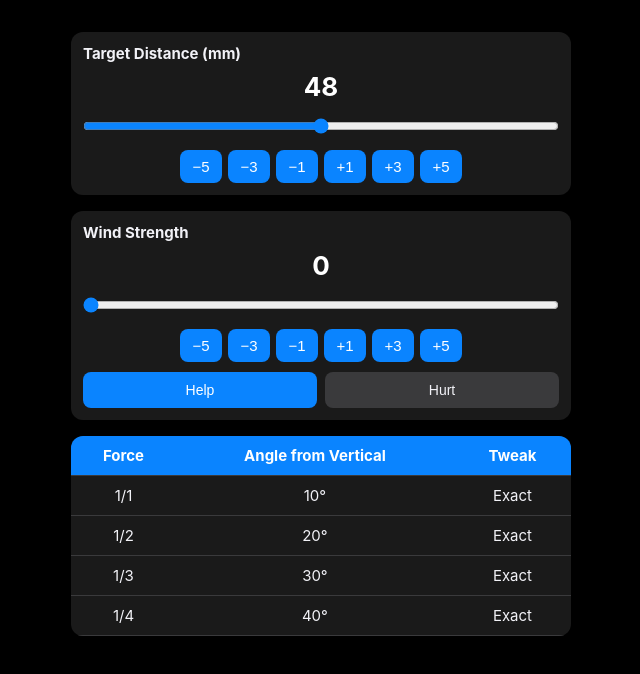
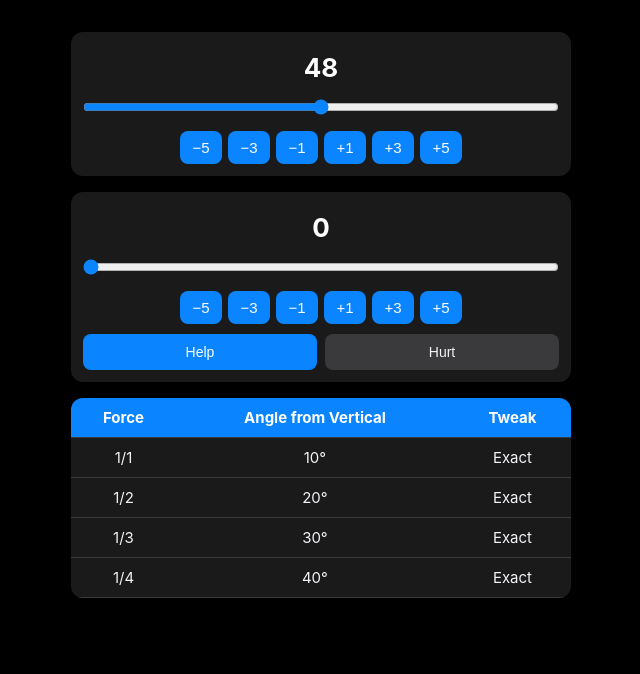
Before and after one commit to jmxiiu/crazy-tank-public, a plain HTML site: page index.html in a window 1280 px wide. Shown: the whole page, without its empty margins (319-959 px from the left). Drawn offline with Linux system fonts and the light colour scheme.

Commit message:
Remove distance and wind strength labels to save space

```diff
--- a/index.html
+++ b/index.html
@@ -7,7 +7,6 @@
 <style>
 body { font-family: -apple-system, BlinkMacSystemFont, "Segoe UI", Roboto, sans-serif; padding: 16px; max-width: 500px; margin: auto; background: #000000; color: #f2f2f7; touch-action: manipulation; }
 .input-group { margin: 16px 0; background: #1a1a1a; padding: 12px; border-radius: 12px; box-shadow: 0 2px 6px rgba(0,0,0,0.3); }
-label { display: block; font-weight: bold; margin-bottom: 6px; font-size: 15px; color: #f2f2f7; }
 .value { font-size: 26px; font-weight: bold; text-align: center; margin: 8px 0; color: #ffffff; }
 .buttons { display: flex; justify-content: center; gap: 6px; flex-wrap: wrap; margin-top: 8px; }
 button { font-size: 15px; padding: 8px 10px; border: none; border-radius: 8px; background: #0a84ff; color: white; cursor: pointer; min-width: 42px; touch-action: manipulation; }
@@ -23,7 +22,6 @@ th { background: #0a84ff; color: white; }
 </head>
 <body>
 <div class="input-group">
-  <label>Target Distance (mm)</label>
   <div class="value" id="targetDisplay">48</div>
   <input type="range" id="targetSlider" min="0" max="96" value="48" oninput="setTarget(this.value)">
   <div class="buttons">
@@ -37,7 +35,6 @@ th { background: #0a84ff; color: white; }
 </div>
 
 <div class="input-group">
-  <label>Wind Strength</label>
   <div class="value" id="windDisplay">0</div>
   <input type="range" id="windSlider" min="0" max="21" value="0" oninput="setWind(this.value)">
   <div class="buttons">
@@ -115,7 +112,7 @@ function calculate() {
   forces.forEach(f => {
     const precise = 90 - (units * f.dpu) + signedWind;
     const integer = Math.floor(precise);
-    const fromVertical = 90 - integer;  // 90 becomes 0, 80 becomes 10, etc.
+    const fromVertical = 90 - integer;
     const tweak = Math.abs(precise - integer) < 0.01 ? 'Exact' : 'LOW';
     document.getElementById(f.id + 'Angle').textContent = fromVertical + '°';
     document.getElementById(f.id + 'Tweak').textContent = tweak;
```
